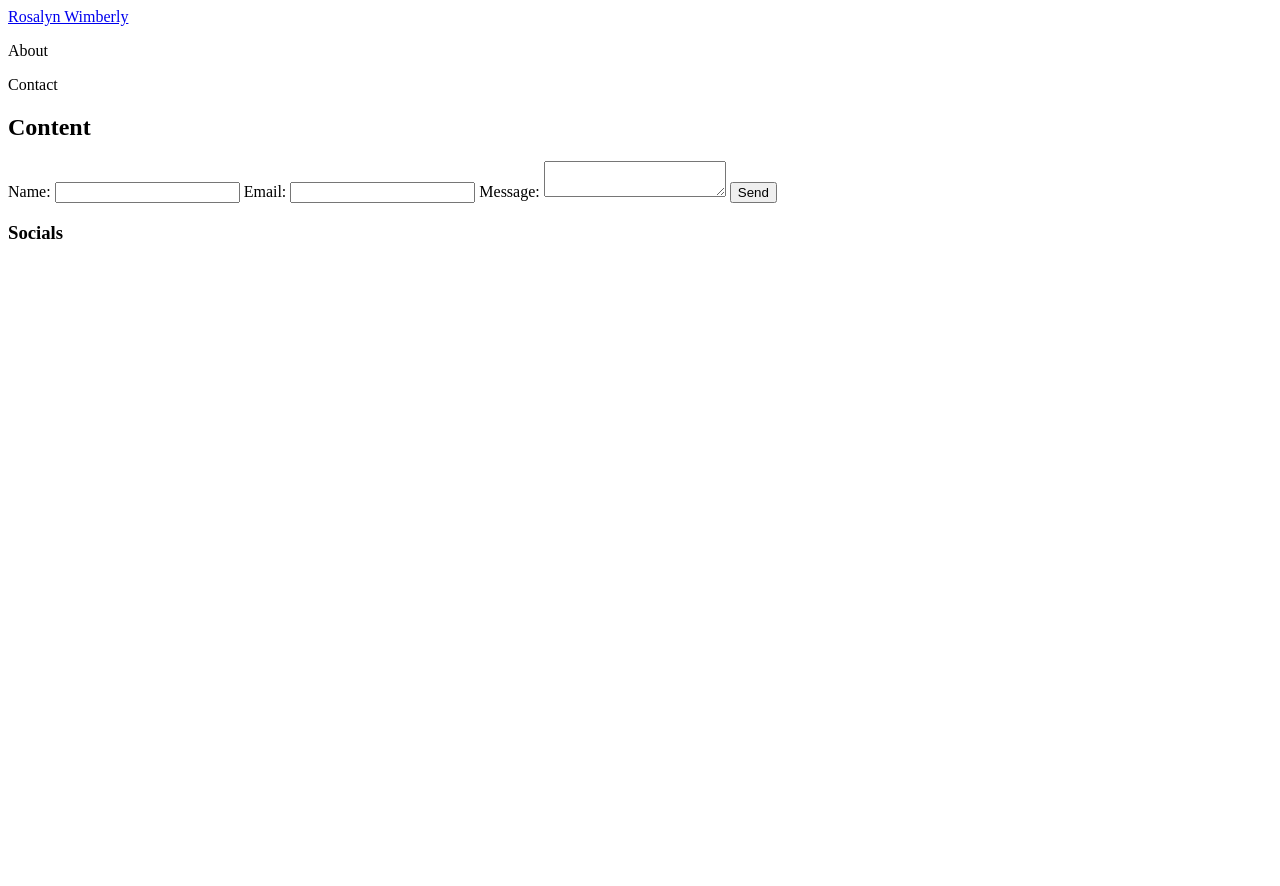
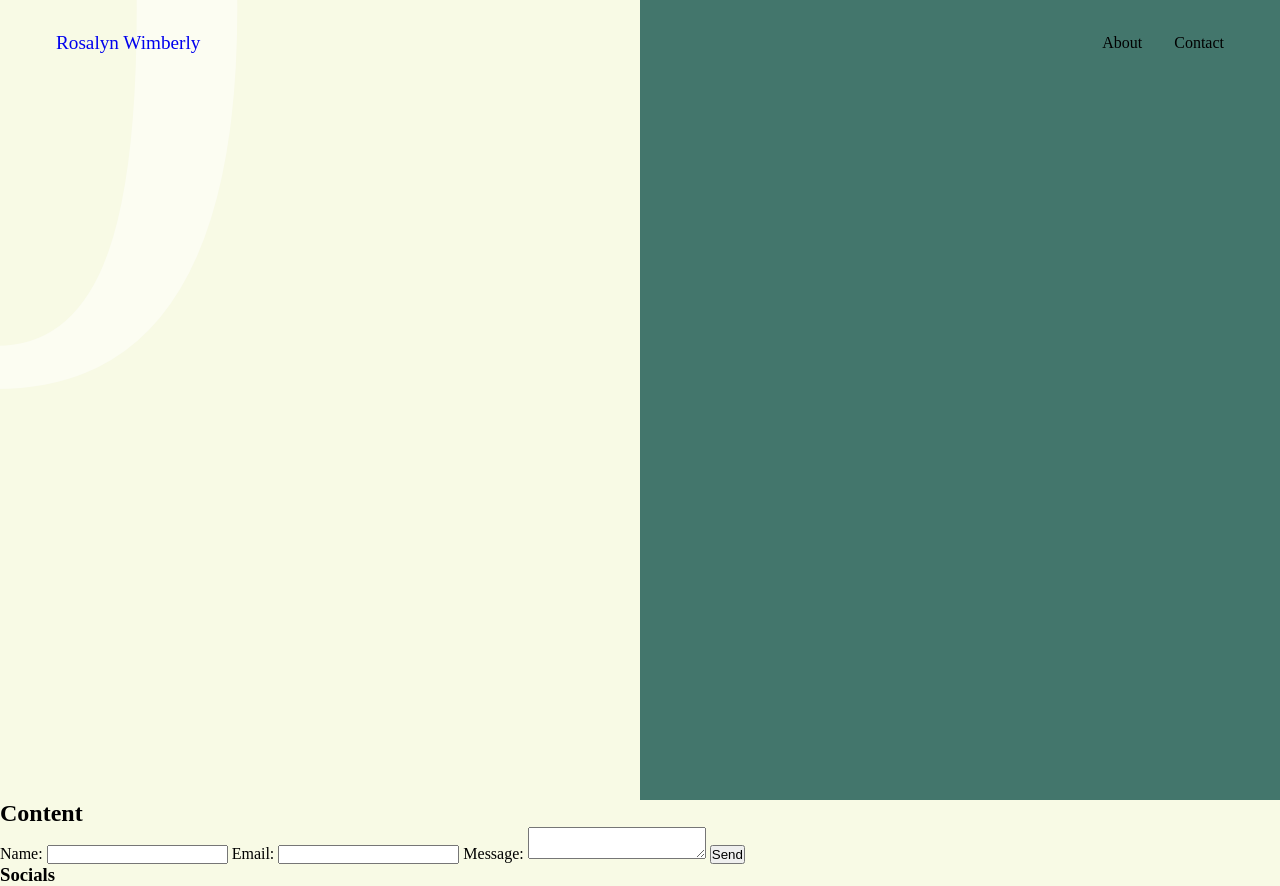
Before and after one commit to rosalynw/website, a PHP site: page / in a window 1280 px wide. Before the commit the page ends 239 px from the top, so only its background shows below. Run offline with PHP 8.4, Linux system fonts and the light colour scheme.

Commit message:
style: Add google font

```diff
--- a/css/style.css
+++ b/css/style.css
@@ -1,3 +1,90 @@
-.logo-name {
-    style: "none",
+@import url('https://fonts.googleapis.com/css2?family=Cabin:ital,wght@0,400..700;1,400..700&family=Major+Mono+Display&display=swap');
+
+:root {
+    --primary-color: #43766C;
+    --max-width: 1200px;
 }
+
+* {
+    padding: 0;
+    margin: 0;
+    box-sizing: border-box;
+}
+
+a {
+    transition: 0.3s;
+    text-decoration: none;
+}
+  body {
+    background-color: #F8FAE5;
+  }
+
+  body::after {
+    position: fixed;
+    background-color: var(--primary-color);
+    content: "";
+    height: 100%;
+    width: 0;
+    top: 0;
+    right: 0;
+    right: 0;
+    z-index: -1;
+
+    animation: body-bg 1s ease-in-out forwards;
+  }
+
+  @keyframes body-bg {
+    0% {
+        width: 0vw;;
+    }
+    100% {
+        width: 50vw;
+    }
+  }
+
+  body::before {
+    position: fixed;
+    content: "0";
+    top: 0;
+    left: 0;
+    transform: translate(-50%, -50%);
+    font-size: 70rem;
+    font-weight: 200;
+    color: white;
+    z-index: -1;
+    opacity: 0.5;
+  }
+
+  .container {
+    position: relative;
+    isolation: isolate;
+    min-height: 100vh;
+    max-width: var(--max-width);
+    margin-inline: auto;
+    overflow: hidden;
+  }
+
+  nav {
+    padding: 2rem 0;
+    padding-inline: 1rem;
+    display: flex;
+    align-items: center;
+    justify-content: space-between;
+    gap: 1rem;
+  }
+
+  .nav_links {
+    list-style: none;
+    display: flex;
+    align-items: center;
+    gap: 2rem;
+  }
+
+  .nav_links a {
+    font-weight: 500;
+  }
+
+  .nav_links .logo {
+    font-size: 1.2rem;
+    font-weight: 200;
+  }
--- a/includes/header.php
+++ b/includes/header.php
@@ -1,20 +1,22 @@
-<html>
-
+<!DOCTYPE html>
+<html lang="en">
 <head>
+    <meta charset="UTF-8">
+    <meta name="viewport" content="width=device-width, initial-scale=1.0">
     <title>Rosalyn Wimberly</title>
+    <link rel="stylesheet" href="css/style.css">
 </head>
 <body>
-    <div id="header">
-        <nav>
-            <div class="logo">
-                <a href="#" class="logo-name">Rosalyn Wimberly</a>
-            </div>
-            <div class="nav-menu">
-                <p>About</p>
-                <p>Contact</p>
-            </div>
+    <div id="header" class="container">
+        <nav >
+            <ul class="nav_links nav_left">
+                <li><a href="#" class="logo">Rosalyn Wimberly</a></li>
+            </ul>
+            <ul class="nav_links nav_right">
+                <li>About</li>
+                <li>Contact</li>
+            </ul>
         </nav>
     </div>
 </body>
-
 </html>
```
